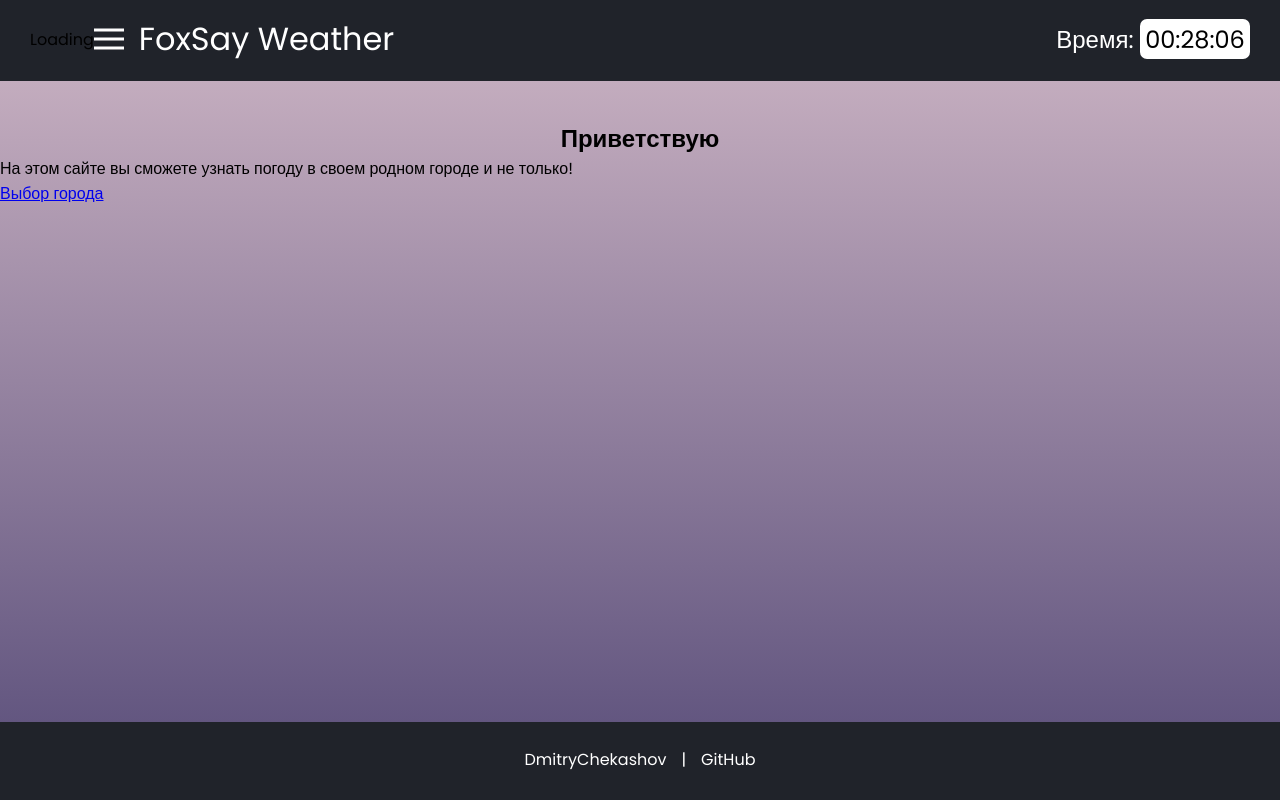
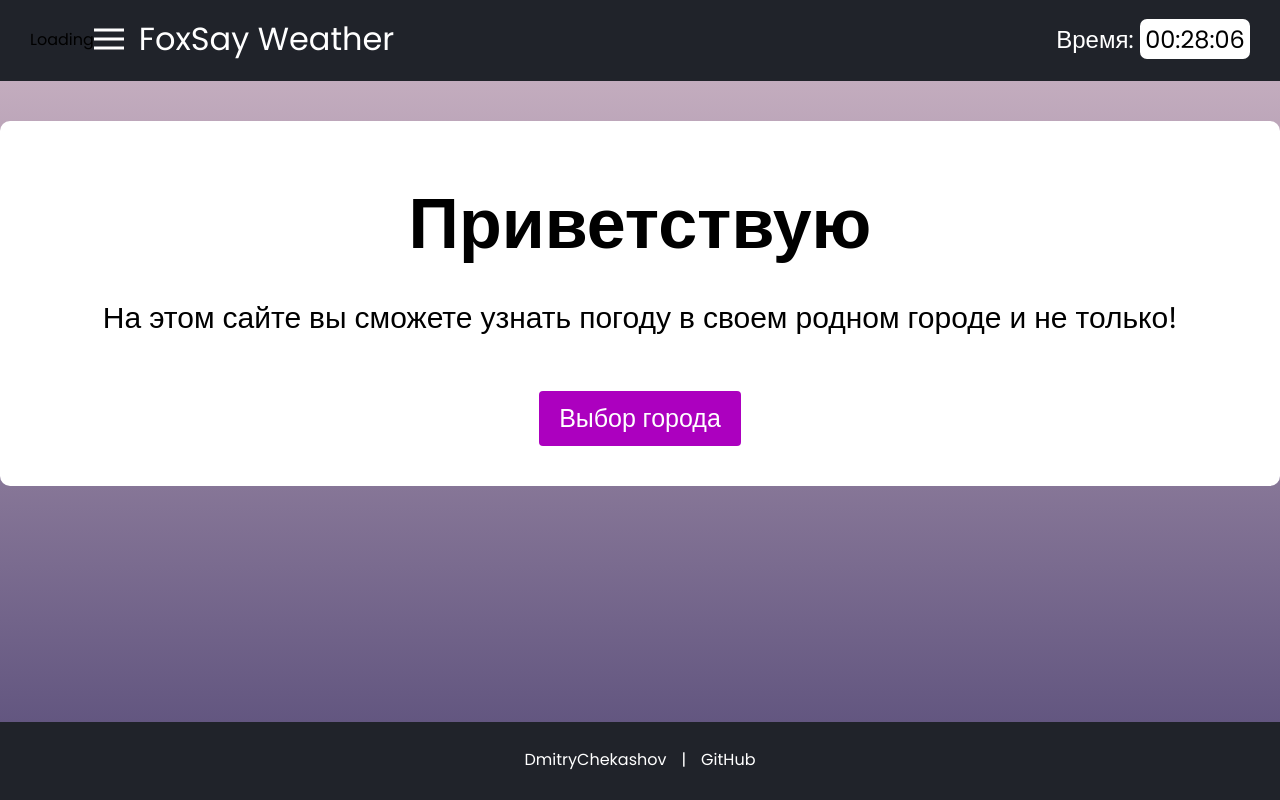
Before and after one commit to DimaChekashov/foxsay-weather, a React (Create React App) app in the folder foxsay-weather_v2/: page / in a window 1280 px wide. Built offline with nearby package versions, Linux system fonts and the light colour scheme; no server answers.

Commit message:
update greeting page

```diff
--- a/foxsay-weather_v2/src/pages/Greeting/Greeting.sass
+++ b/foxsay-weather_v2/src/pages/Greeting/Greeting.sass
@@ -1,5 +1,28 @@
 .greeting
+    padding: 50px 20px 40px
+    display: flex
+    flex-direction: column
+    justify-content: center
+    align-items: center
+    background-color: #ffffff
+    border-radius: 10px
     &__title
-        text-align: center
+        font-size: 70px
+        line-height: 1.5
+        margin-bottom: 20px
     &__desc
+        font-size: 30px
+        line-height: 1.5
+        margin-bottom: 50px
     &__btn
+        display: inline-block
+        color: #ffffff
+        font-size: 25px
+        line-height: 1.4
+        text-decoration: none
+        border-radius: 4px
+        padding: 10px 20px
+        background-color: var(--primary-color)
+        transition: background-color 0.3s ease-in-out
+        &:hover
+            background-color: var(--primary-hovered-color)
```
